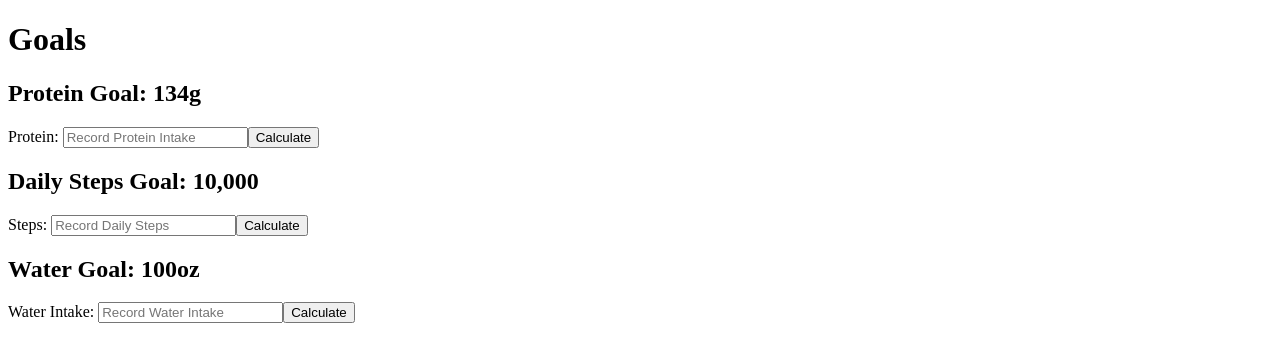
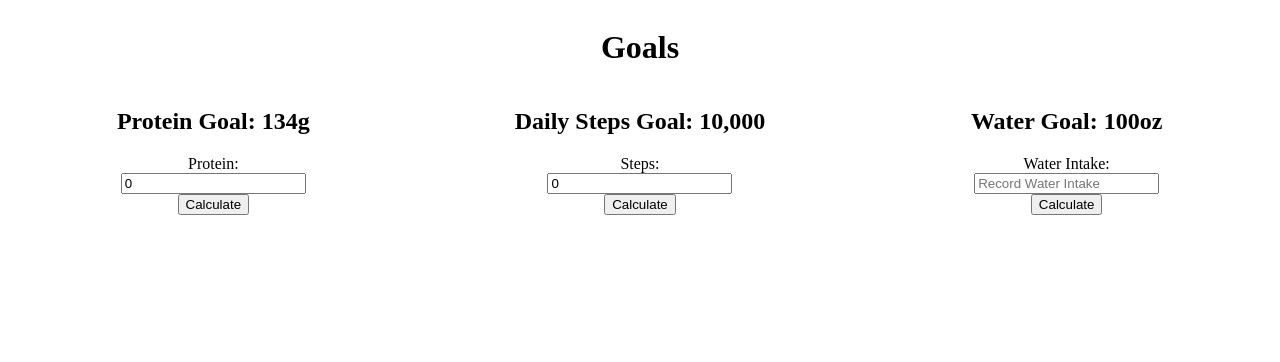
Before and after one commit to FrazierLE/path2progress, a Next.js app: page /goals in a window 1280 px wide. Shown: the top 362 px of the page. Built offline with nearby package versions, Linux system fonts and the light colour scheme.

Commit message:
Add functionality for water goal

```diff
--- a/components/goals/protein.js
+++ b/components/goals/protein.js
@@ -1,7 +1,7 @@
 import { useState } from "react"
 const Protein = () => {
   const [proteinGoal, setProteinGoal] = useState(134)
-  const [currentProtein, setCurrentProtein] = useState()
+  const [currentProtein, setCurrentProtein] = useState(0)
   const [remainingProtein, setRemainingProtein] = useState()
 
   const handleSubmit = (e) => {
@@ -10,7 +10,7 @@ const Protein = () => {
   }
 
   return(
-    <form onSubmit={handleSubmit}>
+    <form onSubmit={handleSubmit} style={{display: 'flex', flexDirection: 'column', width: '20vw', alignItems: 'center'}}>
       <h2>Protein Goal: {proteinGoal}g</h2>
       <label>Protein: </label>
       <input
--- a/components/goals/steps.js
+++ b/components/goals/steps.js
@@ -1,6 +1,6 @@
 import { useState } from "react"
 const Steps = () => {
-  const [currentSteps, setCurrentSteps] = useState()
+  const [currentSteps, setCurrentSteps] = useState(0)
   const [remainingSteps, setRemainingSteps] = useState()
   const stepGoal = 10000
 
@@ -10,7 +10,7 @@ const Steps = () => {
   }
 
   return(
-    <form onSubmit={handleSubmit}>
+    <form onSubmit={handleSubmit} style={{display: 'flex', flexDirection: 'column', width: '20vw', alignItems: 'center'}}>
       <h2>Daily Steps Goal: 10,000</h2>
       <label>Steps: </label>
       <input
--- a/components/goals/water.js
+++ b/components/goals/water.js
@@ -1,29 +1,52 @@
-import { useState } from "react"
+import { useState, useRef, useEffect } from "react"
+
 const Water = () => {
   const waterGoal = 100
-  const [currentWaterIntake, setCurrentWaterIntake] = useState()
-  const [remainingWater, setRemainingWater] = useState()
+  const [currentWaterIntake, setCurrentWaterIntake] = useState('')
+  const [remainingWater, setRemainingWater] = useState(100)
+  const [totalConsumed, setTotalConsumed] = useState(0)
+
+  useEffect(() => {
+    if(currentWaterIntake) {
+      update()
+    }
+  }, [currentWaterIntake])
 
   const handleSubmit = (e) => {
     e.preventDefault()
-    setRemainingWater(waterGoal - currentWaterIntake)
+    setRemainingWater((waterGoal - totalConsumed))
+    clearInput()
+  }
+
+  const update = () => {
+    setTotalConsumed((prevState) => {
+      return prevState + Number(currentWaterIntake)
+    })
+  }
+
+  const addWater = (e) => {
+    setCurrentWaterIntake(e.target.value)
+  }
+
+  const clearInput = () => {
+    setCurrentWaterIntake('')
   }
 
   return(
-    <form onSubmit={handleSubmit}>
-      <h2>Water Goal: {waterGoal}oz</h2>
+    <form  onSubmit={(e) => handleSubmit(e)} style={{display: 'flex', flexDirection: 'column', width: '20vw', alignItems: 'center'}}>
+      <h2>Water Goal: {remainingWater}oz</h2>
       <label>Water Intake: </label>
       <input
         type='text'
         name='currentWaterIntake'
         value={currentWaterIntake}
         placeholder='Record Water Intake'
-        onChange={e => setCurrentWaterIntake(e.target.value)}
+        onChange={e => addWater(e)}
       />
-      {remainingWater > 0 && <h3>You have {remainingWater}oz of Water left to reach your goal. Drink up buttercup.</h3>}
+      {/* {remainingWater > 0 && <h3>You have {remainingWater}oz of Water left to reach your goal. Drink up buttercup.</h3>}
       {remainingWater === 0 && <h3>Congrats, you have reached your water goal! Way to stay hydrated!</h3>}
-      {remainingWater < 0 && <h3>Freaking Camel! You've exceeded your water intake goal.</h3>}
-      <button>Calculate</button>
+      {remainingWater < 0 && <h3>Freaking Camel! You've exceeded your water intake goal.</h3>} */}
+      <button >Calculate</button>
     </form>
   )
 }
--- a/pages/goals.js
+++ b/pages/goals.js
@@ -4,11 +4,13 @@ import Steps from "../components/goals/steps"
 
 export default function Goals() {
   return(
-    <div>
+    <div style={{display: 'flex', flexDirection: 'column', alignItems: 'center'}}>
       <h1>Goals</h1>
-      <Protein />
-      <Steps />
-      <Water />
+      <div style={{display: 'flex', flexDirection: 'row', justifyContent: 'space-around', width: '100vw', height: '100vh'}}>
+        <Protein />
+        <Steps />
+        <Water />
+      </div>
     </div>
   )
 }
```
